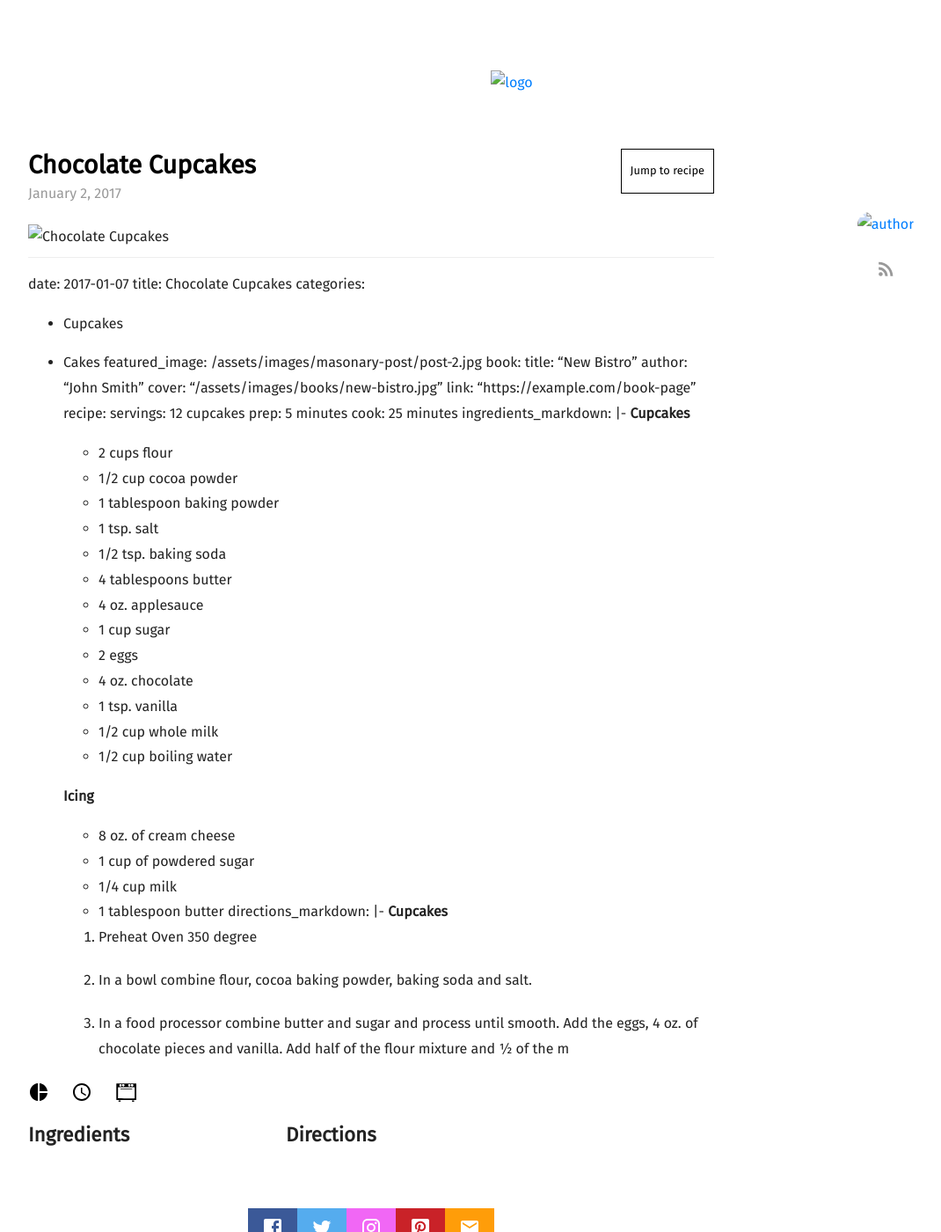
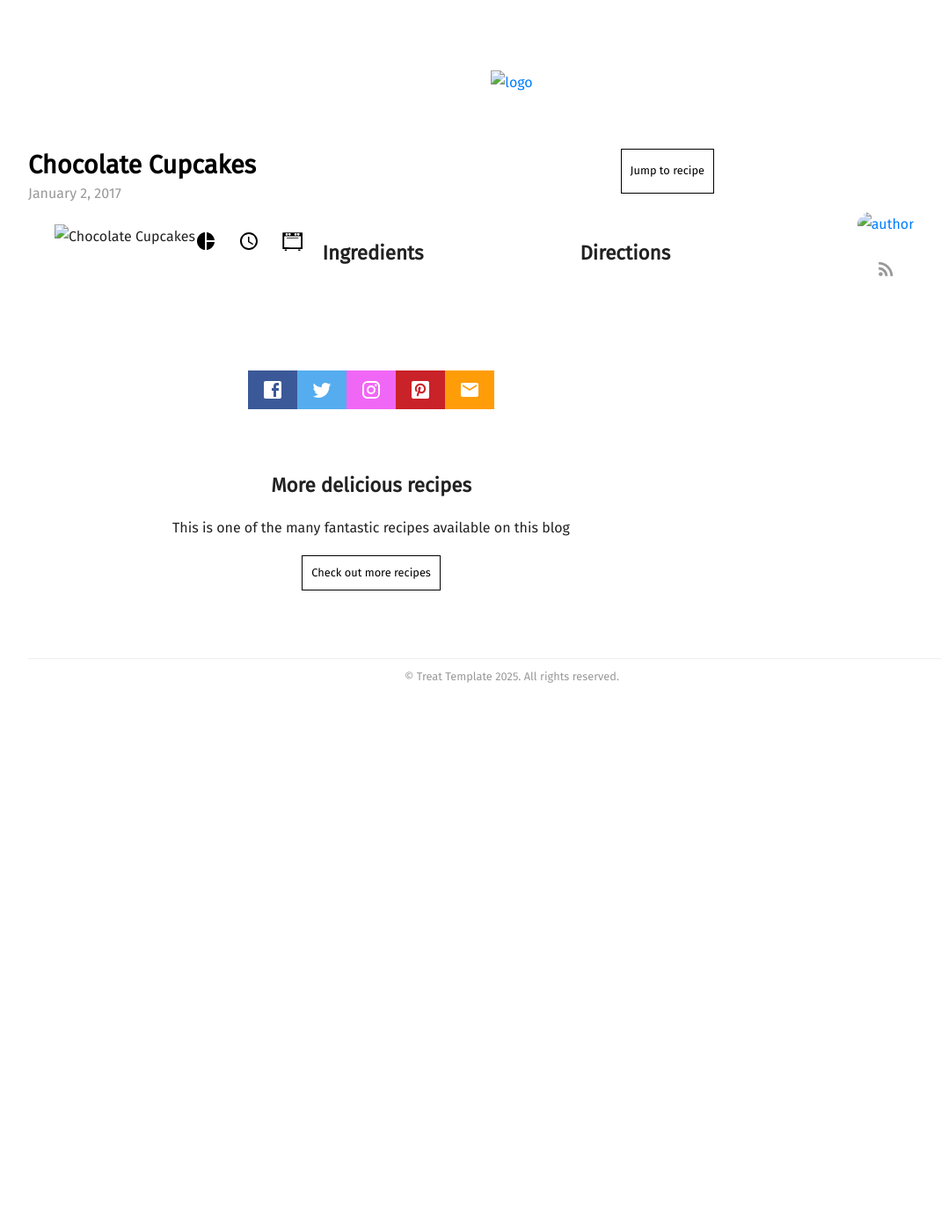
Before and after one commit to Helga1970/new-site, a Jekyll site: the page built from _posts/2017-01-02-chocolate-cupcakes.md, in a window 1280 px wide and 1400 px high. Shown: the whole window at 88% size, without its empty margins (58-1128 px from the left). Built offline with Jekyll 4.4.1, drawn with Linux system fonts in a browser that asks for light colours; nearby versions of some CDN libraries; some web fonts are replaced.

Commit message:
Update 2017-01-02-chocolate-cupcakes.md

```diff
--- a/_posts/2017-01-02-chocolate-cupcakes.md
+++ b/_posts/2017-01-02-chocolate-cupcakes.md
@@ -1,45 +1,111 @@
 ---
-date: 2017-01-07
-title: Chocolate Cupcakes
-categories:
-  - Cupcakes
-  - Cakes
-featured_image: /assets/images/masonary-post/post-2.jpg
-book:
-  title: "New Bistro"
-  author: "John Smith"
-  cover: "/assets/images/books/new-bistro.jpg"
-  link: "https://example.com/book-page"
-recipe:
-  servings: 12 cupcakes
-  prep: 5 minutes
-  cook: 25 minutes
-  ingredients_markdown: |-
-    **Cupcakes**
+layout: default
+---
+<article class="post">
+  {% include post-heading.html post=page post_page=true %}
 
-    * 2 cups flour
-    * 1/2 cup cocoa powder
-    * 1 tablespoon baking powder
-    * 1 tsp. salt
-    * 1/2 tsp. baking soda
-    * 4 tablespoons butter
-    * 4 oz. applesauce
-    * 1 cup sugar
-    * 2 eggs
-    * 4 oz. chocolate
-    * 1 tsp. vanilla
-    * 1/2 cup whole milk
-    * 1/2 cup boiling water
+  <div class="post-content-wrapper" style="display: flex; flex-wrap: wrap; gap: 20px;">
+    <div class="main-content" style="flex: 1 1 60%;">
+      <div class="image">
+        <img src="{{ page.featured_image }}" alt="{{ page.title }}">
+      </div>
 
-    **Icing**
+      <div class="recipe-body">
+        {{ content }}
+      </div>
 
-    * 8 oz. of cream cheese
-    * 1 cup of powdered sugar
-    * 1/4 cup milk
-    * 1 tablespoon butter
-  directions_markdown: |-
-    **Cupcakes**
+      <ul id="recipe" class="recipe-overview">
+        <li title="Servings">{% include recipe-icon.html icon="quantity" %}<span>{{ page.recipe.servings }}</span></li>
+        <li title="Prep Time">{% include recipe-icon.html icon="time" %}<span>{{ page.recipe.prep }}</span></li>
+        <li title="Cook Time">{% include recipe-icon.html icon="cook" %}<span>{{ page.recipe.cook }}</span></li>
+      </ul>
 
-    1. Preheat Oven 350 degree
-    2. In a bowl combine flour, cocoa baking powder, baking soda and salt.
-    3. In a food processor combine butter and sugar and process until smooth. Add the eggs, 4 oz. of chocolate pieces and vanilla. Add half of the flour mixture and ½ of the m
+      <div class="recipe-contents">
+        <div class="ingredients">
+          <h2>Ingredients</h2>
+          {{ page.recipe.ingredients_markdown | markdownify }}
+        </div>
+
+        <div class="directions">
+          <h2>Directions</h2>
+          {{ page.recipe.directions_markdown | markdownify }}
+        </div>
+      </div>
+    </div>
+
+    {% if page.book_source %}
+    <aside class="book-block" style="flex: 1 1 35%; max-width: 300px;">
+      <div class="book-cover" style="margin-bottom: 10px;">
+        {% if page.book_link %}
+          <a href="{{ page.book_link }}" target="_blank" rel="noopener">
+            <img src="{{ page.book_cover | default: '/assets/images/default-book.jpg' }}" alt="{{ page.book_source }}" style="width: 100%; height: auto; object-fit: contain;">
+          </a>
+        {% else %}
+          <img src="{{ page.book_cover | default: '/assets/images/default-book.jpg' }}" alt="{{ page.book_source }}" style="width: 100%; height: auto; object-fit: contain;">
+        {% endif %}
+      </div>
+      <div class="book-meta">
+        <p class="book-title">
+          {% if page.book_link %}
+            <a href="{{ page.book_link }}" target="_blank" rel="noopener">{{ page.book_source }}</a>
+          {% else %}
+            {{ page.book_source }}
+          {% endif %}
+        </p>
+        {% if page.book_author %}
+        <p class="book-author">{{ page.book_author }}</p>
+        {% endif %}
+      </div>
+    </aside>
+    {% endif %}
+  </div>
+
+  <div class="sharing">
+    {% assign share_url = page.url | absolute_url | cgi_escape %}
+    <a class="facebook" href="https://www.facebook.com/sharer/sharer.php?u={{ share_url }}">{% include social-icon.html icon="Facebook" %}</a>
+    <a class="twitter" href="https://twitter.com/intent/tweet?url={{ share_url }}">{% include social-icon.html icon="Twitter" %}</a>
+    <a class="instagram" href="https://instagram.com">{% include social-icon.html icon="Instagram" %}</a>
+    <a class="pinterest" href="//pinterest.com/pin/create/link/?url={{ share_url }}&amp;description={{ page.description }}">{% include social-icon.html icon="Pinterest" %}</a>
+    <a class="email" href="mailto:?subject=I've%20found%20a%20great%20recipe&amp;body=Check%20it%20out%20-%20{{ share_url }}">{% include social-icon.html icon="Email" %}</a>
+  </div>
+
+  <div class="cta">
+    <h2>More delicious recipes</h2>
+    <p>This is one of the many fantastic recipes available on this blog</p>
+    <div class="button"><a href="{{ site.baseurl }}/recipes">Check out more recipes</a></div>
+  </div>
+
+  {% if site.disqus_shortname and page.comments %}
+    <div id="disqus_thread"></div>
+    <script>
+      var disqus_shortname = '{{ site.disqus_shortname }}';
+      var disqus_config = function () {
+        this.page.url = "{{ page.url | prepend: site.url }}";
+        this.page.identifier = "{{ page.id }}";
+      };
+      (function() {
+        var d = document, s = d.createElement('script');
+        s.src = '//' + disqus_shortname + '.disqus.com/embed.js';
+        s.setAttribute('data-timestamp', +new Date());
+        (d.head || d.body).appendChild(s);
+      })();
+    </script>
+    <noscript>Please enable JavaScript to view the <a href="https://disqus.com/?ref_noscript" rel="nofollow">comments powered by Disqus.</a></noscript>
+  {% endif %}
+</article>
+
+<script type="text/javascript" src="https://cdnjs.cloudflare.com/ajax/libs/jquery/3.1.1/jquery.min.js"></script>
+<script type="text/javascript" src="{{ site.baseurl }}/js/jquery.imgPin.min.js"></script>
+<script>
+  $(function() {
+    $('.post img').imgPin();
+
+    $('a[href*=\\#]').on('click', function(event){
+      var el = $(this.hash);
+      if (el.length > 0) {
+        event.preventDefault();
+        $('html,body').animate({scrollTop:$(this.hash).offset().top - 50}, 500);
+      }
+    });
+  });
+</script>
```
